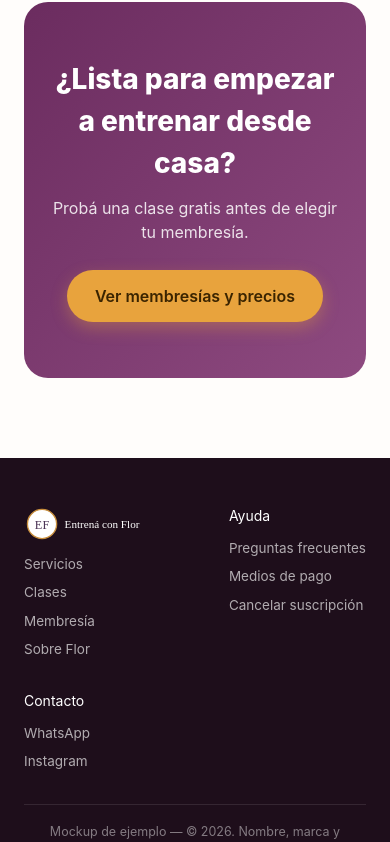
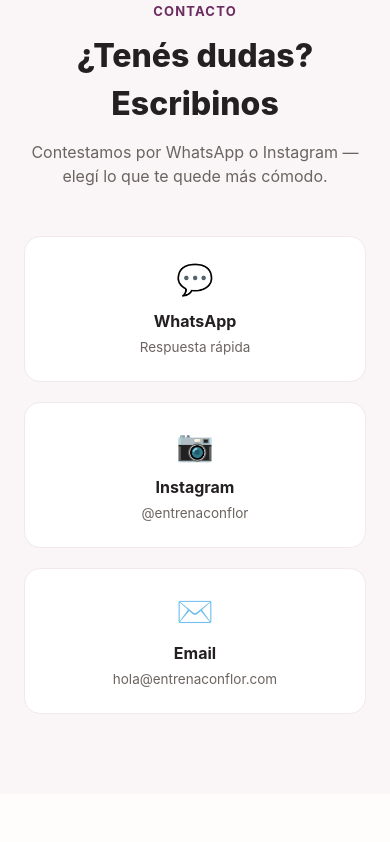
Before and after one commit to JonaGom/entrena-con-flor, a Next.js app: page / in a window 390 px wide. Shown: the part 7039-7881 px from the top of the page. Built offline with nearby package versions, Linux system fonts and the light colour scheme; no server answers.

Commit message:
Agregar sección de Contacto en la home (WhatsApp, Instagram, email)

```diff
--- a/src/app/page.tsx
+++ b/src/app/page.tsx
@@ -5,6 +5,7 @@ import Categories from "@/components/Categories";
 import WhyTrain from "@/components/WhyTrain";
 import Testimonials from "@/components/Testimonials";
 import About from "@/components/About";
+import Contacto from "@/components/Contacto";
 import CtaBanner from "@/components/CtaBanner";
 import Footer from "@/components/Footer";
 import Reveal from "@/components/Reveal";
@@ -29,6 +30,9 @@ export default function Home() {
           <About />
         </Reveal>
         <Reveal>
+          <Contacto />
+        </Reveal>
+        <Reveal>
           <CtaBanner />
         </Reveal>
       </main>
--- /dev/null
+++ b/src/components/Contacto.tsx
@@ -0,0 +1,51 @@
+import { contact } from "@/data/content";
+import SectionHead from "./SectionHead";
+
+export default function Contacto() {
+  const whatsappHref = `https://wa.me/${contact.whatsappNumber}?text=${encodeURIComponent(
+    contact.whatsappMessage
+  )}`;
+
+  return (
+    <section id="contacto" className="scroll-mt-24 bg-accent-light/40 px-6 py-20">
+      <SectionHead
+        kicker="Contacto"
+        title="¿Tenés dudas? Escribinos"
+        description="Contestamos por WhatsApp o Instagram — elegí lo que te quede más cómodo."
+      />
+
+      <div className="max-w-3xl mx-auto grid grid-cols-1 sm:grid-cols-3 gap-5">
+        <a
+          href={whatsappHref}
+          target="_blank"
+          rel="noopener noreferrer"
+          className="group bg-white border border-accent-light rounded-2xl p-6 text-center transition-all duration-300 hover:-translate-y-1 hover:shadow-[0_16px_34px_rgba(62,25,56,0.1)]"
+        >
+          <div className="text-3xl mb-3">💬</div>
+          <div className="font-bold mb-1">WhatsApp</div>
+          <div className="text-[13.5px] text-muted">Respuesta rápida</div>
+        </a>
+
+        <a
+          href={contact.instagramUrl}
+          target="_blank"
+          rel="noopener noreferrer"
+          className="group bg-white border border-accent-light rounded-2xl p-6 text-center transition-all duration-300 hover:-translate-y-1 hover:shadow-[0_16px_34px_rgba(62,25,56,0.1)]"
+        >
+          <div className="text-3xl mb-3">📷</div>
+          <div className="font-bold mb-1">Instagram</div>
+          <div className="text-[13.5px] text-muted">{contact.instagramHandle}</div>
+        </a>
+
+        <a
+          href={`mailto:${contact.email}`}
+          className="group bg-white border border-accent-light rounded-2xl p-6 text-center transition-all duration-300 hover:-translate-y-1 hover:shadow-[0_16px_34px_rgba(62,25,56,0.1)]"
+        >
+          <div className="text-3xl mb-3">✉️</div>
+          <div className="font-bold mb-1">Email</div>
+          <div className="text-[13.5px] text-muted break-all">{contact.email}</div>
+        </a>
+      </div>
+    </section>
+  );
+}
--- a/src/components/Footer.tsx
+++ b/src/components/Footer.tsx
@@ -1,8 +1,12 @@
 import Image from "next/image";
 import Link from "next/link";
-import { brand } from "@/data/content";
+import { brand, contact } from "@/data/content";
 
 export default function Footer() {
+  const whatsappHref = `https://wa.me/${contact.whatsappNumber}?text=${encodeURIComponent(
+    contact.whatsappMessage
+  )}`;
+
   return (
     <footer id="faq" className="bg-[#1e0e1b] text-white/70 px-6 pt-12 pb-6">
       <div className="max-w-6xl mx-auto flex flex-wrap justify-between gap-6 pb-6 border-b border-white/10">
@@ -39,13 +43,26 @@ export default function Footer() {
             Cancelar suscripción
           </a>
         </div>
-        <div id="contacto" className="scroll-mt-24">
+        <div>
           <h4 className="text-white text-sm mb-3">Contacto</h4>
-          <a href="#" className="block text-white/65 text-[13.5px] mb-2">
+          <a
+            href={whatsappHref}
+            target="_blank"
+            rel="noopener noreferrer"
+            className="block text-white/65 text-[13.5px] mb-2"
+          >
             WhatsApp
           </a>
-          <a href="#" className="block text-white/65 text-[13.5px] mb-2">
+          <a
+            href={contact.instagramUrl}
+            target="_blank"
+            rel="noopener noreferrer"
+            className="block text-white/65 text-[13.5px] mb-2"
+          >
             Instagram
+          </a>
+          <a href={`mailto:${contact.email}`} className="block text-white/65 text-[13.5px] mb-2">
+            Email
           </a>
         </div>
       </div>
--- a/src/data/content.ts
+++ b/src/data/content.ts
@@ -4,6 +4,18 @@
 
 export const brand = {
   name: "Entrená con Flor", // placeholder — reemplazar por el nombre de marca definitivo
+};
+
+// Datos de contacto — placeholder. Reemplazar por los reales de Flor:
+// - whatsappNumber: con código de país, sin "+" ni espacios (ej: 5491122223333).
+// - instagramHandle/instagramUrl: usuario real de Instagram.
+// - email: casilla real de contacto.
+export const contact = {
+  whatsappNumber: "5491100000000",
+  whatsappMessage: "¡Hola Flor! Quiero saber más sobre las clases 🙌",
+  instagramHandle: "@entrenaconflor",
+  instagramUrl: "https://instagram.com/entrenaconflor",
+  email: "hola@entrenaconflor.com",
 };
 
 export const heroStats = [
```
